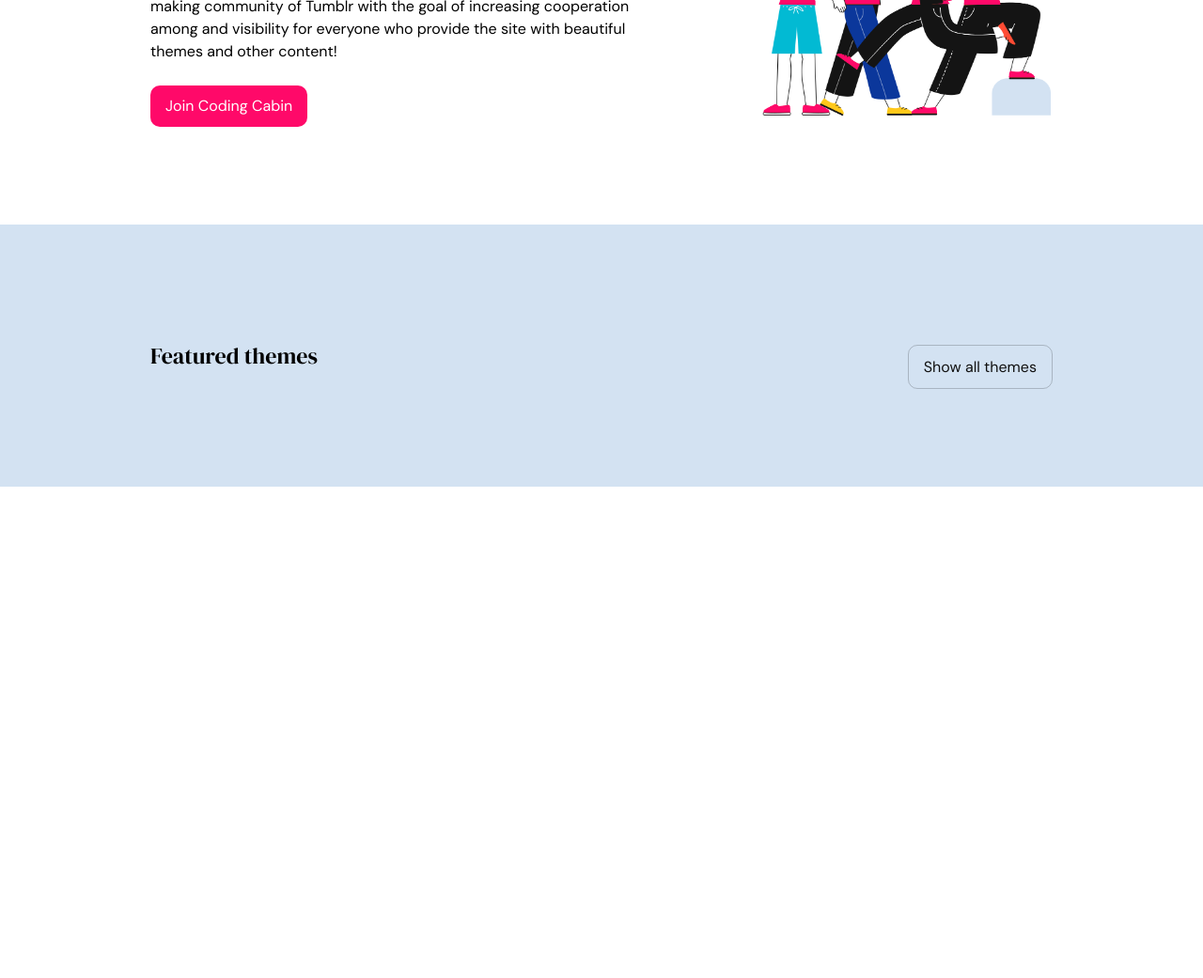
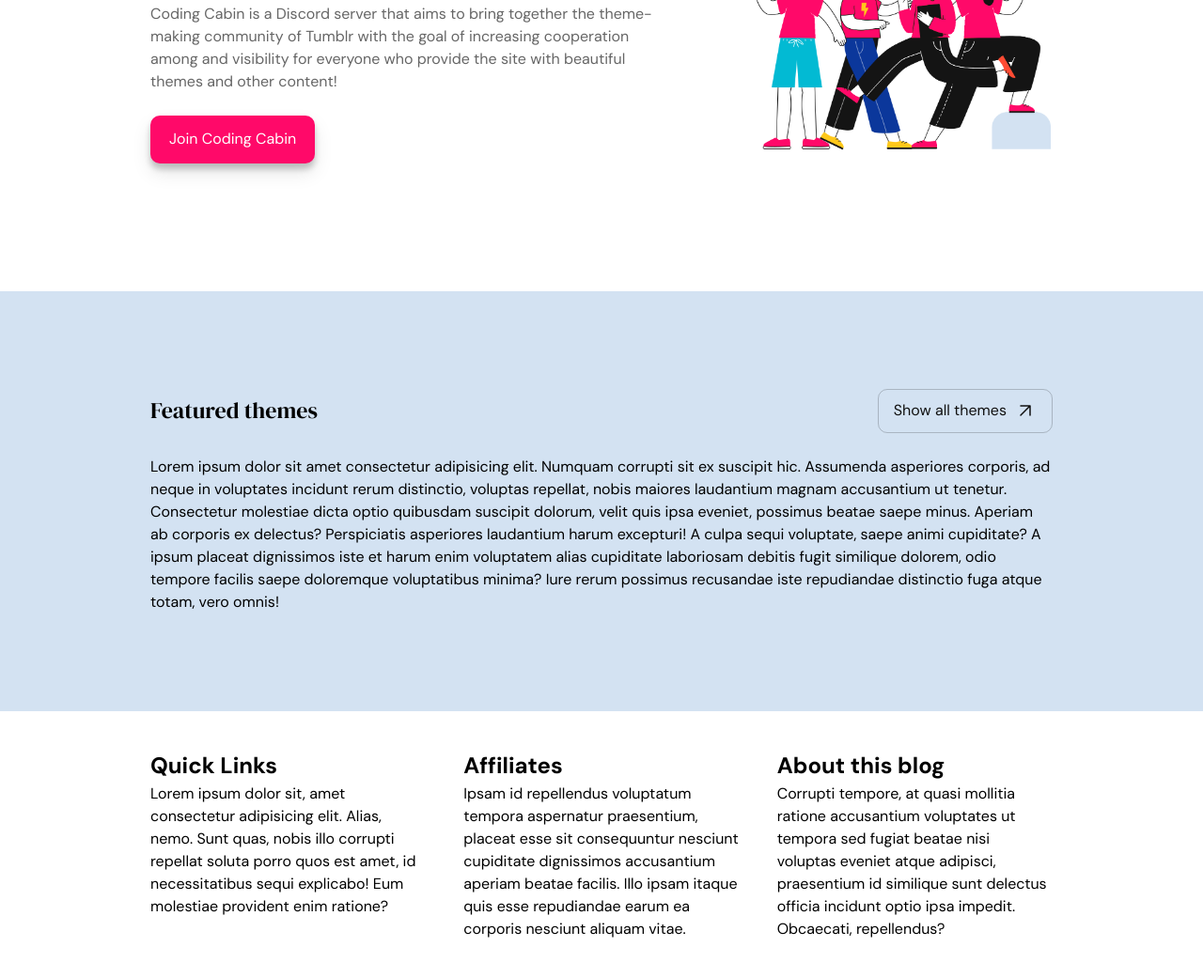
Before and after one commit to fukou/codingcabin, a website: page index.html in a window 1280 px wide. Shown: the part 269-1310 px from the top of the page at 94% size. Before the commit the page ends 880 px from the top, so only its background shows below. Drawn offline with Linux system fonts and the light colour scheme.

Commit message:
Updated the styling

```diff
--- a/index.html
+++ b/index.html
@@ -18,17 +18,34 @@
 
     <nav class="nav">
       <div class="nav__inner">
-        <div class="nav__inner--logo">CodingCabin</div>
+        <div class="nav__inner--logo">
+          <img
+            role="presentation"
+            src="https://64.media.tumblr.com/avatar_5766c7a243de_128.pnj"
+            alt=""
+          />
+        </div>
         <ul class="nav__inner--links">
           <li><a href="/">Home</a></li>
-          <li><a href="/">Members</a></li>
-          <li><a href="/">Contact</a></li>
-          <li><a href="/">Coding Awards</a></li>
-          <li class="btn-follow"><a href="">Follow Us</a></li>
+          <li><a href="/members">Members</a></li>
+          <li><a href="/contact">Contact</a></li>
+          <li><a href="/awards">Coding Awards</a></li>
+          <li class="btn-follow">
+            <a
+              role="button"
+              tabindex="0"
+              href="https://tumblr.com/follow/{name}"
+              >Follow Us</a
+            >
+          </li>
         </ul>
 
-        <button class="nav__inner--mobile">
+        <button
+          class="nav__inner--mobile"
+          aria-label="Button for mobile navigation"
+        >
           <svg
+            role="presentation"
             xmlns="http://www.w3.org/2000/svg"
             width="24"
             height="24"
@@ -74,14 +91,68 @@
         <div class="wrapper__featured--inner">
           <div class="wrapper__featured--inner__head">
             <h1>Featured themes</h1>
-            <a class="btn-show" href="/" role="button" tabindex="0"
-              >Show all themes</a
-            >
+            <a class="btn-show" href="/tagged/themes" role="button" tabindex="0"
+              ><div class="sr-only">
+                Show all themes
+              </div>
+              <svg
+                role="presentation"
+                xmlns="http://www.w3.org/2000/svg"
+                width="24"
+                height="24"
+                viewBox="0 0 24 24"
+                fill="none"
+                stroke="currentColor"
+                stroke-width="1.5"
+                stroke-linecap="round"
+                stroke-linejoin="round"
+              >
+                <path d="M7 17l9.2-9.2M17 17V7H7" /></svg
+            ></a>
+          </div>
+          <div class="wrapper__featured--inner__content">
+            Lorem ipsum dolor sit amet consectetur adipisicing elit. Numquam
+            corrupti sit ex suscipit hic. Assumenda asperiores corporis, ad
+            neque in voluptates incidunt rerum distinctio, voluptas repellat,
+            nobis maiores laudantium magnam accusantium ut tenetur. Consectetur
+            molestiae dicta optio quibusdam suscipit dolorum, velit quis ipsa
+            eveniet, possimus beatae saepe minus. Aperiam ab corporis ex
+            delectus? Perspiciatis asperiores laudantium harum excepturi! A
+            culpa sequi voluptate, saepe animi cupiditate? A ipsum placeat
+            dignissimos iste et harum enim voluptatem alias cupiditate
+            laboriosam debitis fugit similique dolorem, odio tempore facilis
+            saepe doloremque voluptatibus minima? Iure rerum possimus recusandae
+            iste repudiandae distinctio fuga atque totam, vero omnis!
           </div>
         </div>
       </section>
     </main>
 
+    <footer class="footer" role="contentinfo">
+      <div class="footer__inner">
+        <div class="footer__inner--grid">
+          <h2>Quick Links</h2>
+          Lorem ipsum dolor sit, amet consectetur adipisicing elit. Alias, nemo.
+          Sunt quas, nobis illo corrupti repellat soluta porro quos est amet, id
+          necessitatibus sequi explicabo! Eum molestiae provident enim ratione?
+        </div>
+        <div class="footer__inner--grid">
+          <h2>Affiliates</h2>
+          Ipsam id repellendus voluptatum tempora aspernatur praesentium,
+          placeat esse sit consequuntur nesciunt cupiditate dignissimos
+          accusantium aperiam beatae facilis. Illo ipsam itaque quis esse
+          repudiandae earum ea corporis nesciunt aliquam vitae.
+        </div>
+        <div class="footer__inner--grid">
+          <h2>About this blog</h2>
+          Corrupti tempore, at quasi mollitia ratione accusantium voluptates ut
+          tempora sed fugiat beatae nisi voluptas eveniet atque adipisci,
+          praesentium id similique sunt delectus officia incidunt optio ipsa
+          impedit. Obcaecati, repellendus?
+        </div>
+      </div>
+    </footer>
+
     <!-- enabling live reload in HTML -->
     <script src="//localhost:35729/livereload.js"></script>
   </body>
--- a/scss/main.scss
+++ b/scss/main.scss
@@ -1,6 +1,10 @@
 @import "reset";
 // @import "variables";
 @import "mixins";
+
+body {
+  min-height: 100vh;
+}
 
 :root {
   --heading-font: "DM Serif Display", serif;
@@ -8,6 +12,7 @@
 
   --primary-color: #ff0969;
   --secondary-color: #d3e2f2;
+  --tertiary-color: #0b379b;
 
   --header-navigation: #fff;
   --header-navigation-link: #111;
@@ -60,6 +65,16 @@
     max-width: 65rem;
     margin: auto;
 
+    &--logo {
+      img {
+        height: 60px;
+
+        @media screen and (max-width: 60rem) {
+          height: 40px;
+        }
+      }
+    }
+
     &--links {
       display: flex;
       align-items: center;
@@ -107,7 +122,7 @@
   margin-top: 5rem;
 
   &__header {
-    padding: 6.5rem 3.5rem;
+    padding: 8.5rem 3.5rem;
 
     @media screen and (max-width: 60rem) {
       padding: 3.5rem 1.85rem;
@@ -140,16 +155,23 @@
           margin-bottom: 1rem;
         }
 
+        p {
+          color: var(--body-color);
+        }
+
         .btn-join {
           background-color: var(--primary-color);
           margin-top: 1.5rem;
           color: white;
           display: inline-block;
           text-decoration: none;
-          padding: 0.65rem 1rem;
+          padding: 0.85rem 1.25rem;
           -webkit-border-radius: 10px;
           -moz-border-radius: 10px;
           border-radius: 10px;
+
+          box-shadow: 0 10px 20px rgba(0, 0, 0, 0.1),
+            0 6px 6px rgba(0, 0, 0, 0.2);
         }
       }
 
@@ -181,6 +203,7 @@
         display: flex;
         align-items: center;
         justify-content: space-between;
+        margin-bottom: 1.5rem;
 
         h1 {
           font-family: var(--heading-font);
@@ -188,18 +211,54 @@
         }
 
         .btn-show {
+          display: inline-flex;
           background-color: transparent;
           border: 1px solid rgba(0, 0, 0, 0.2);
-          margin-top: 1.5rem;
           color: var(--header-navigation-link);
-          display: inline-block;
           text-decoration: none;
           padding: 0.65rem 1rem;
           -webkit-border-radius: 10px;
           -moz-border-radius: 10px;
           border-radius: 10px;
+
+          svg {
+            vertical-align: middle;
+          }
+
+          .sr-only {
+            margin-right: 0.5rem;
+            @media (max-width: 60rem) {
+              clip: rect(1px, 1px, 1px, 1px);
+              height: 1px;
+              overflow: hidden;
+              position: absolute;
+              left: 0;
+              top: 0;
+              white-space: nowrap;
+              width: 1px;
+              margin: 0;
+            }
+          }
         }
       }
+    }
+  }
+}
+
+.footer {
+  padding: 2.5rem 1.5rem;
+  font-family: var(--body-font);
+
+  &__inner {
+    display: grid;
+    grid-template-columns: repeat(3, 1fr);
+    gap: 2.5rem;
+
+    max-width: 60rem;
+    margin: auto;
+
+    @media screen and (max-width: 60rem) {
+      grid-template-columns: repeat(1, 1fr);
     }
   }
 }
```
Also changed, not shown: css/main.css, 1 other file.
